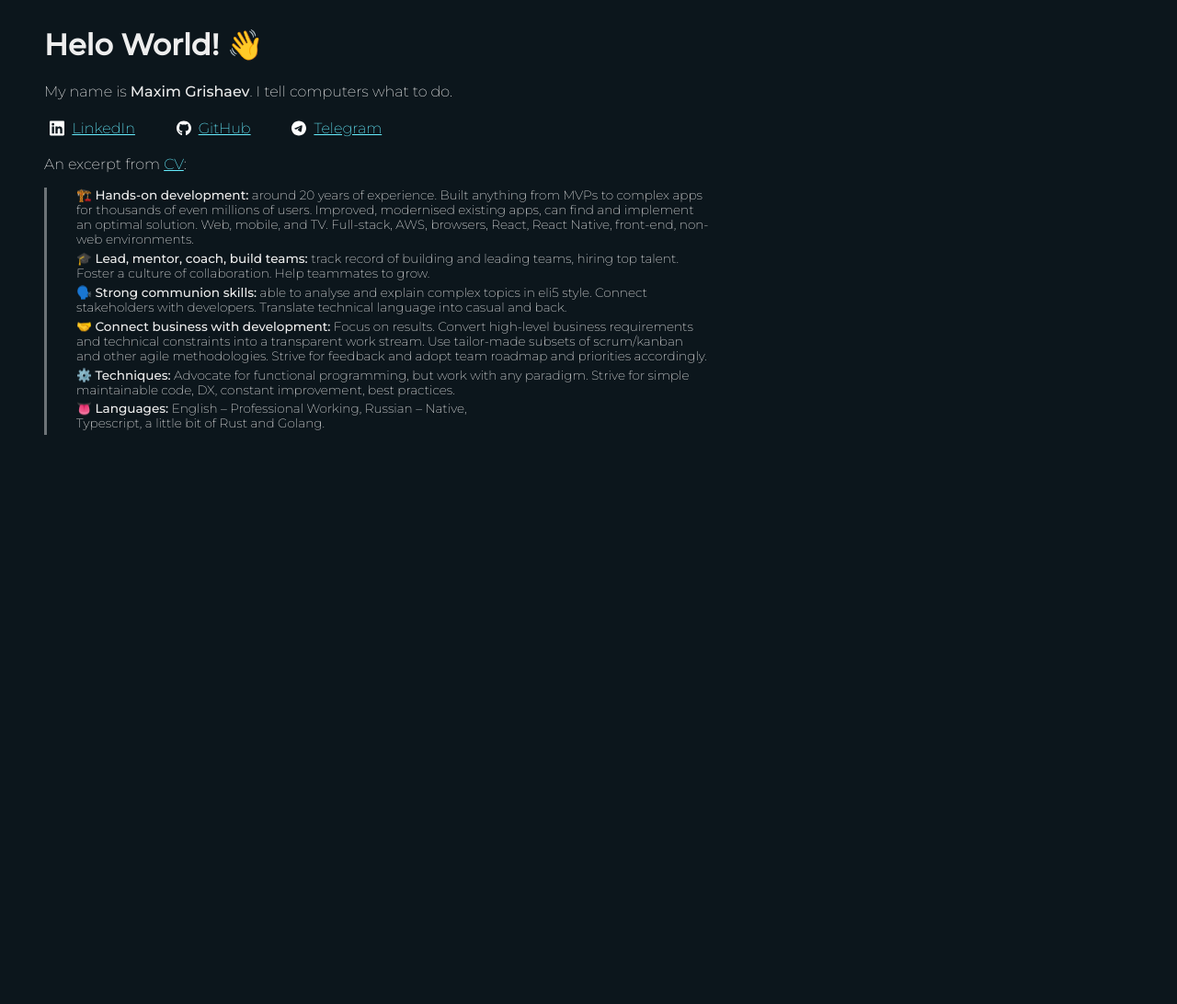
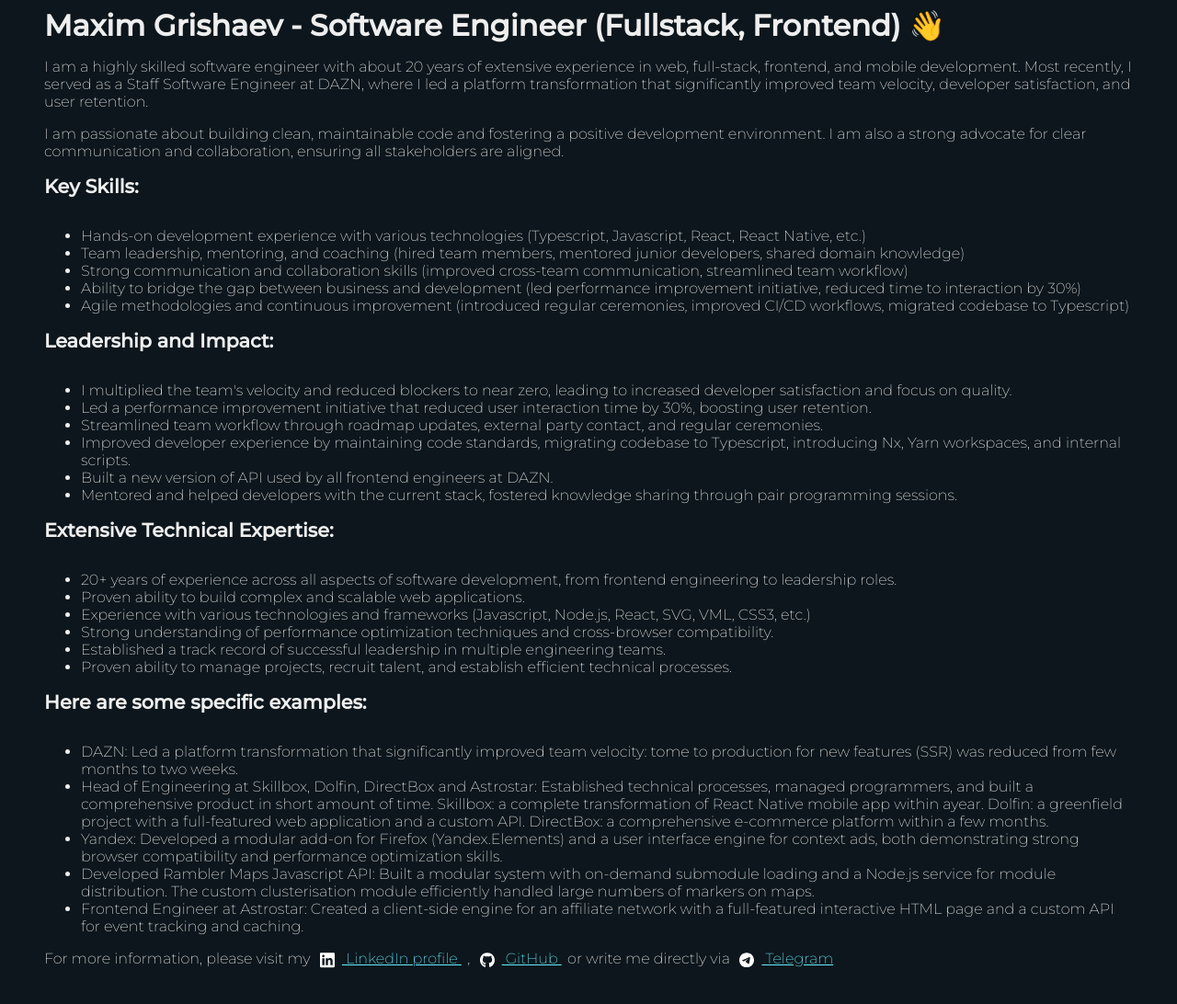
Before and after one commit to maxim-grishaev/maxim-grishaev.info, a website: page client/index.html in a window 1280 px wide. Shown: the part 40-1132 px from the top of the page at 92% size. Before the commit the page ends 800 px from the top, so only its background shows below. Drawn offline with Linux system fonts and the light colour scheme.

Commit message:
rm: pdf, update pitch

```diff
--- a/client/index.html
+++ b/client/index.html
@@ -1,70 +1,207 @@
 <!DOCTYPE html>
 <html lang="en">
-
   <head>
-    <meta charset="UTF-8">
+    <meta charset="UTF-8" />
     <title>Maxim Grishaev</title>
-    <link rel="stylesheet" href="./static/css/style.css">
-    <link rel="apple-touch-icon" sizes="180x180" href="./static/favicon/apple-touch-icon.png">
-    <link rel="icon" type="image/png" sizes="32x32" href="./static/favicon/favicon-32x32.png">
-    <link rel="icon" type="image/png" sizes="16x16" href="./static/favicon/favicon-16x16.png">
-    <link rel="manifest" href="./static/favicon/site.webmanifest">
+    <link rel="stylesheet" href="./static/css/style.css" />
+    <link
+      rel="apple-touch-icon"
+      sizes="180x180"
+      href="./static/favicon/apple-touch-icon.png"
+    />
+    <link
+      rel="icon"
+      type="image/png"
+      sizes="32x32"
+      href="./static/favicon/favicon-32x32.png"
+    />
+    <link
+      rel="icon"
+      type="image/png"
+      sizes="16x16"
+      href="./static/favicon/favicon-16x16.png"
+    />
+    <link rel="manifest" href="./static/favicon/site.webmanifest" />
   </head>
 
   <body>
     <div class="container">
-        <h1>Helo World! <span class="wave">👋</span></h1>
-        <p>My name is <strong>Maxim Grishaev</strong>. I tell computers what to do.</p>
-        <ul class="links">
+      <h1 class="wave">
+        Maxim Grishaev - Software Engineer (Fullstack, Frontend)
+        <span class="hand">👋</span>
+      </h1>
+      <p>
+        I am a highly skilled software engineer with about 20 years of extensive
+        experience in web, full-stack, frontend, and mobile development. Most
+        recently, I served as a Staff Software Engineer at DAZN, where I led a
+        platform transformation that significantly improved team velocity,
+        developer satisfaction, and user retention.
+      </p>
+
+      <p>
+        I am passionate about building clean, maintainable code and fostering a
+        positive development environment. I am also a strong advocate for clear
+        communication and collaboration, ensuring all stakeholders are aligned.
+      </p>
+
+      <h2>Key Skills:</h2>
+
+      <ul>
         <li>
-                <a href="https://www.linkedin.com/in/maxim-grishaev">
-                    <svg xmlns="http://www.w3.org/2000/svg" class="icon"
-                        viewBox="0 0 448 512"><!--! Font Awesome Pro 6.4.2 by @fontawesome - https://fontawesome.com License - https://fontawesome.com/license (Commercial License) Copyright 2023 Fonticons, Inc. -->
-                        <path
-                            d="M416 32H31.9C14.3 32 0 46.5 0 64.3v383.4C0 465.5 14.3 480 31.9 480H416c17.6 0 32-14.5 32-32.3V64.3c0-17.8-14.4-32.3-32-32.3zM135.4 416H69V202.2h66.5V416zm-33.2-243c-21.3 0-38.5-17.3-38.5-38.5S80.9 96 102.2 96c21.2 0 38.5 17.3 38.5 38.5 0 21.3-17.2 38.5-38.5 38.5zm282.1 243h-66.4V312c0-24.8-.5-56.7-34.5-56.7-34.6 0-39.9 27-39.9 54.9V416h-66.4V202.2h63.7v29.2h.9c8.9-16.8 30.6-34.5 62.9-34.5 67.2 0 79.7 44.3 79.7 101.9V416z" />
-                    </svg>
-                    LinkedIn</a>
+          Hands-on development experience with various technologies (Typescript,
+          Javascript, React, React Native, etc.)
         </li>
         <li>
-                <a href="https://github.com/maxim-grishaev">
-                    <svg xmlns="http://www.w3.org/2000/svg" class="icon"
-                        viewBox="0 0 496 512"><!--! Font Awesome Pro 6.4.2 by @fontawesome - https://fontawesome.com License - https://fontawesome.com/license (Commercial License) Copyright 2023 Fonticons, Inc. -->
-                        <path
-                            d="M165.9 397.4c0 2-2.3 3.6-5.2 3.6-3.3.3-5.6-1.3-5.6-3.6 0-2 2.3-3.6 5.2-3.6 3-.3 5.6 1.3 5.6 3.6zm-31.1-4.5c-.7 2 1.3 4.3 4.3 4.9 2.6 1 5.6 0 6.2-2s-1.3-4.3-4.3-5.2c-2.6-.7-5.5.3-6.2 2.3zm44.2-1.7c-2.9.7-4.9 2.6-4.6 4.9.3 2 2.9 3.3 5.9 2.6 2.9-.7 4.9-2.6 4.6-4.6-.3-1.9-3-3.2-5.9-2.9zM244.8 8C106.1 8 0 113.3 0 252c0 110.9 69.8 205.8 169.5 239.2 12.8 2.3 17.3-5.6 17.3-12.1 0-6.2-.3-40.4-.3-61.4 0 0-70 15-84.7-29.8 0 0-11.4-29.1-27.8-36.6 0 0-22.9-15.7 1.6-15.4 0 0 24.9 2 38.6 25.8 21.9 38.6 58.6 27.5 72.9 20.9 2.3-16 8.8-27.1 16-33.7-55.9-6.2-112.3-14.3-112.3-110.5 0-27.5 7.6-41.3 23.6-58.9-2.6-6.5-11.1-33.3 2.6-67.9 20.9-6.5 69 27 69 27 20-5.6 41.5-8.5 62.8-8.5s42.8 2.9 62.8 8.5c0 0 48.1-33.6 69-27 13.7 34.7 5.2 61.4 2.6 67.9 16 17.7 25.8 31.5 25.8 58.9 0 96.5-58.9 104.2-114.8 110.5 9.2 7.9 17 22.9 17 46.4 0 33.7-.3 75.4-.3 83.6 0 6.5 4.6 14.4 17.3 12.1C428.2 457.8 496 362.9 496 252 496 113.3 383.5 8 244.8 8zM97.2 352.9c-1.3 1-1 3.3.7 5.2 1.6 1.6 3.9 2.3 5.2 1 1.3-1 1-3.3-.7-5.2-1.6-1.6-3.9-2.3-5.2-1zm-10.8-8.1c-.7 1.3.3 2.9 2.3 3.9 1.6 1 3.6.7 4.3-.7.7-1.3-.3-2.9-2.3-3.9-2-.6-3.6-.3-4.3.7zm32.4 35.6c-1.6 1.3-1 4.3 1.3 6.2 2.3 2.3 5.2 2.6 6.5 1 1.3-1.3.7-4.3-1.3-6.2-2.2-2.3-5.2-2.6-6.5-1zm-11.4-14.7c-1.6 1-1.6 3.6 0 5.9 1.6 2.3 4.3 3.3 5.6 2.3 1.6-1.3 1.6-3.9 0-6.2-1.4-2.3-4-3.3-5.6-2z" />
-                    </svg>
-                    GitHub</a>
+          Team leadership, mentoring, and coaching (hired team members, mentored
+          junior developers, shared domain knowledge)
         </li>
         <li>
-                <a href="https://t.me/mg_k3">
-                    <svg xmlns="http://www.w3.org/2000/svg" class="icon"
-                        viewBox="0 0 496 512"><!--! Font Awesome Pro 6.4.2 by @fontawesome - https://fontawesome.com License - https://fontawesome.com/license (Commercial License) Copyright 2023 Fonticons, Inc. -->
-                        <path
-                            d="M248,8C111.033,8,0,119.033,0,256S111.033,504,248,504,496,392.967,496,256,384.967,8,248,8ZM362.952,176.66c-3.732,39.215-19.881,134.378-28.1,178.3-3.476,18.584-10.322,24.816-16.948,25.425-14.4,1.326-25.338-9.517-39.287-18.661-21.827-14.308-34.158-23.215-55.346-37.177-24.485-16.135-8.612-25,5.342-39.5,3.652-3.793,67.107-61.51,68.335-66.746.153-.655.3-3.1-1.154-4.384s-3.59-.849-5.135-.5q-3.283.746-104.608,69.142-14.845,10.194-26.894,9.934c-8.855-.191-25.888-5.006-38.551-9.123-15.531-5.048-27.875-7.717-26.8-16.291q.84-6.7,18.45-13.7,108.446-47.248,144.628-62.3c68.872-28.647,83.183-33.623,92.511-33.789,2.052-.034,6.639.474,9.61,2.885a10.452,10.452,0,0,1,3.53,6.716A43.765,43.765,0,0,1,362.952,176.66Z" />
-                    </svg>
-                    Telegram</a>
+          Strong communication and collaboration skills (improved cross-team
+          communication, streamlined team workflow)
+        </li>
+        <li>
+          Ability to bridge the gap between business and development (led
+          performance improvement initiative, reduced time to interaction by
+          30%)
+        </li>
+        <li>
+          Agile methodologies and continuous improvement (introduced regular
+          ceremonies, improved CI/CD workflows, migrated codebase to Typescript)
         </li>
       </ul>
 
-        <p>An excerpt from <a href="./static/docs/MaximGrishaev.docx">CV</a>:</p>
-        <div class="cv">
-            <p>🏗️&nbsp;<strong>Hands-on development:</strong> around 20 years of experience. Built anything from MVPs
-                to complex apps for thousands of even millions of users. Improved, modernised existing apps, can find
-                and implement an optimal solution. Web, mobile, and TV. Full-stack, AWS, browsers, React, React Native,
-                front-end, non-web environments.</p>
-            <p>🎓&nbsp;<strong>Lead, mentor, coach, build teams:</strong> track record of building and leading teams,
-                hiring top talent. Foster a culture of collaboration. Help teammates to grow. </p>
-            <p>🗣️&nbsp;<strong>Strong communion skills:</strong> able to analyse and explain complex topics in eli5
-                style. Connect stakeholders with developers. Translate technical language into casual and back.</p>
-            <p>🤝&nbsp;<strong>Connect business with development:</strong> Focus on results. Convert high-level business
-                requirements and technical constraints into a transparent work stream. Use tailor-made subsets of
-                scrum/kanban and other agile methodologies. Strive for feedback and adopt team roadmap and priorities
-                accordingly.</p>
-            <p>⚙️&nbsp;<strong>Techniques:</strong> Advocate for functional programming, but work with any paradigm.
-                Strive for simple maintainable code, DX, constant improvement, best practices.</p>
-            <p>👅&nbsp;<strong>Languages:</strong> English &ndash; Professional Working, Russian &ndash; Native,<br />
-                Typescript, a little bit of Rust and Golang.</p>
-        </div>
+      <h2>Leadership and Impact:</h2>
+      <ul>
+        <li>
+          I multiplied the team's velocity and reduced blockers to near zero,
+          leading to increased developer satisfaction and focus on quality.
+        </li>
+        <li>
+          Led a performance improvement initiative that reduced user interaction
+          time by 30%, boosting user retention.
+        </li>
+        <li>
+          Streamlined team workflow through roadmap updates, external party
+          contact, and regular ceremonies.
+        </li>
+        <li>
+          Improved developer experience by maintaining code standards, migrating
+          codebase to Typescript, introducing Nx, Yarn workspaces, and internal
+          scripts.
+        </li>
+        <li>
+          Built a new version of API used by all frontend engineers at DAZN.
+        </li>
+        <li>
+          Mentored and helped developers with the current stack, fostered
+          knowledge sharing through pair programming sessions.
+        </li>
+      </ul>
+
+      <h2>Extensive Technical Expertise:</h2>
+
+      <ul>
+        <li>
+          20+ years of experience across all aspects of software development,
+          from frontend engineering to leadership roles.
+        </li>
+        <li>Proven ability to build complex and scalable web applications.</li>
+        <li>
+          Experience with various technologies and frameworks (Javascript,
+          Node.js, React, SVG, VML, CSS3, etc.)
+        </li>
+        <li>
+          Strong understanding of performance optimization techniques and
+          cross-browser compatibility.
+        </li>
+        <li>
+          Established a track record of successful leadership in multiple
+          engineering teams.
+        </li>
+        <li>
+          Proven ability to manage projects, recruit talent, and establish
+          efficient technical processes.
+        </li>
+      </ul>
+
+      <h2>Here are some specific examples:</h2>
+
+      <ul>
+        <li>
+          DAZN: Led a platform transformation that significantly improved team
+          velocity: tome to production for new features (SSR) was reduced from
+          few months to two weeks.
+        </li>
+        <li>
+          Head of Engineering at Skillbox, Dolfin, DirectBox and Astrostar:
+          Established technical processes, managed programmers, and built a
+          comprehensive product in short amount of time. Skillbox: a complete
+          transformation of React Native mobile app within ayear. Dolfin: a
+          greenfield project with a full-featured web application and a custom
+          API. DirectBox: a comprehensive e-commerce platform within a few
+          months.
+        </li>
+        <li>
+          Yandex: Developed a modular add-on for Firefox (Yandex.Elements) and a
+          user interface engine for context ads, both demonstrating strong
+          browser compatibility and performance optimization skills.
+        </li>
+        <li>
+          Developed Rambler Maps Javascript API: Built a modular system with
+          on-demand submodule loading and a Node.js service for module
+          distribution. The custom clusterisation module efficiently handled
+          large numbers of markers on maps.
+        </li>
+        <li>
+          Frontend Engineer at Astrostar: Created a client-side engine for an
+          affiliate network with a full-featured interactive HTML page and a
+          custom API for event tracking and caching.
+        </li>
+      </ul>
+
+      <p class="links">
+        For more information, please visit my
+
+        <a href="https://www.linkedin.com/in/maxim-grishaev">
+          <svg
+            xmlns="http://www.w3.org/2000/svg"
+            class="icon"
+            viewBox="0 0 448 512"
+          >
+            <path
+              d="M416 32H31.9C14.3 32 0 46.5 0 64.3v383.4C0 465.5 14.3 480 31.9 480H416c17.6 0 32-14.5 32-32.3V64.3c0-17.8-14.4-32.3-32-32.3zM135.4 416H69V202.2h66.5V416zm-33.2-243c-21.3 0-38.5-17.3-38.5-38.5S80.9 96 102.2 96c21.2 0 38.5 17.3 38.5 38.5 0 21.3-17.2 38.5-38.5 38.5zm282.1 243h-66.4V312c0-24.8-.5-56.7-34.5-56.7-34.6 0-39.9 27-39.9 54.9V416h-66.4V202.2h63.7v29.2h.9c8.9-16.8 30.6-34.5 62.9-34.5 67.2 0 79.7 44.3 79.7 101.9V416z"
+            />
+          </svg>
+          LinkedIn profile </a
+        >,
+
+        <a href="https://github.com/maxim-grishaev">
+          <svg
+            xmlns="http://www.w3.org/2000/svg"
+            class="icon"
+            viewBox="0 0 496 512"
+          >
+            <path
+              d="M165.9 397.4c0 2-2.3 3.6-5.2 3.6-3.3.3-5.6-1.3-5.6-3.6 0-2 2.3-3.6 5.2-3.6 3-.3 5.6 1.3 5.6 3.6zm-31.1-4.5c-.7 2 1.3 4.3 4.3 4.9 2.6 1 5.6 0 6.2-2s-1.3-4.3-4.3-5.2c-2.6-.7-5.5.3-6.2 2.3zm44.2-1.7c-2.9.7-4.9 2.6-4.6 4.9.3 2 2.9 3.3 5.9 2.6 2.9-.7 4.9-2.6 4.6-4.6-.3-1.9-3-3.2-5.9-2.9zM244.8 8C106.1 8 0 113.3 0 252c0 110.9 69.8 205.8 169.5 239.2 12.8 2.3 17.3-5.6 17.3-12.1 0-6.2-.3-40.4-.3-61.4 0 0-70 15-84.7-29.8 0 0-11.4-29.1-27.8-36.6 0 0-22.9-15.7 1.6-15.4 0 0 24.9 2 38.6 25.8 21.9 38.6 58.6 27.5 72.9 20.9 2.3-16 8.8-27.1 16-33.7-55.9-6.2-112.3-14.3-112.3-110.5 0-27.5 7.6-41.3 23.6-58.9-2.6-6.5-11.1-33.3 2.6-67.9 20.9-6.5 69 27 69 27 20-5.6 41.5-8.5 62.8-8.5s42.8 2.9 62.8 8.5c0 0 48.1-33.6 69-27 13.7 34.7 5.2 61.4 2.6 67.9 16 17.7 25.8 31.5 25.8 58.9 0 96.5-58.9 104.2-114.8 110.5 9.2 7.9 17 22.9 17 46.4 0 33.7-.3 75.4-.3 83.6 0 6.5 4.6 14.4 17.3 12.1C428.2 457.8 496 362.9 496 252 496 113.3 383.5 8 244.8 8zM97.2 352.9c-1.3 1-1 3.3.7 5.2 1.6 1.6 3.9 2.3 5.2 1 1.3-1 1-3.3-.7-5.2-1.6-1.6-3.9-2.3-5.2-1zm-10.8-8.1c-.7 1.3.3 2.9 2.3 3.9 1.6 1 3.6.7 4.3-.7.7-1.3-.3-2.9-2.3-3.9-2-.6-3.6-.3-4.3.7zm32.4 35.6c-1.6 1.3-1 4.3 1.3 6.2 2.3 2.3 5.2 2.6 6.5 1 1.3-1.3.7-4.3-1.3-6.2-2.2-2.3-5.2-2.6-6.5-1zm-11.4-14.7c-1.6 1-1.6 3.6 0 5.9 1.6 2.3 4.3 3.3 5.6 2.3 1.6-1.3 1.6-3.9 0-6.2-1.4-2.3-4-3.3-5.6-2z"
+            />
+          </svg>
+          GitHub
+        </a>
+        or write me directly via
+
+        <a href="https://t.me/mg_k3">
+          <svg
+            xmlns="http://www.w3.org/2000/svg"
+            class="icon"
+            viewBox="0 0 496 512"
+          >
+            <path
+              d="M248,8C111.033,8,0,119.033,0,256S111.033,504,248,504,496,392.967,496,256,384.967,8,248,8ZM362.952,176.66c-3.732,39.215-19.881,134.378-28.1,178.3-3.476,18.584-10.322,24.816-16.948,25.425-14.4,1.326-25.338-9.517-39.287-18.661-21.827-14.308-34.158-23.215-55.346-37.177-24.485-16.135-8.612-25,5.342-39.5,3.652-3.793,67.107-61.51,68.335-66.746.153-.655.3-3.1-1.154-4.384s-3.59-.849-5.135-.5q-3.283.746-104.608,69.142-14.845,10.194-26.894,9.934c-8.855-.191-25.888-5.006-38.551-9.123-15.531-5.048-27.875-7.717-26.8-16.291q.84-6.7,18.45-13.7,108.446-47.248,144.628-62.3c68.872-28.647,83.183-33.623,92.511-33.789,2.052-.034,6.639.474,9.61,2.885a10.452,10.452,0,0,1,3.53,6.716A43.765,43.765,0,0,1,362.952,176.66Z"
+            />
+          </svg>
+          Telegram
+        </a>
+      </p>
     </div>
   </body>
-
 </html>
--- a/client/static/css/style.css
+++ b/client/static/css/style.css
@@ -9,14 +9,25 @@
   background-color: #0c161c;
   color: #eee;
   font-weight: 200;
-  font-family: "Montserrat", sans-serif;
+  font-family: 'Montserrat', sans-serif;
+}
+
+h1 {
+  font-size: 2rem;
+  margin: 0 0 1rem;
+}
+
+h2 {
+  font-size: 1.3rem;
+  margin: 0 0 1rem;
 }
 
 strong {
   font-weight: 500;
 }
 
-a,a:visited {
+a,
+a:visited {
   color: #6ef;
   text-decoration: underline;
 }
@@ -32,43 +43,12 @@
 p {
   margin: 0 0 1rem;
 }
-.cv {
-  border-left: 3px solid #ffffff66;
-  padding-left: 2rem;
-}
-.cv p {
-  margin-bottom: .3rem;
-  font-size: 85%;
-  width: 60%;
-}
 
-ul.links {
-  list-style: none;
-  padding: 0;
-  margin: 0 0 1rem;
-}
-ul.links li {
-  display: inline-block;
-  margin: 0 1rem 0 0;
-}
-.links {
-  margin-top: 1rem;
-  display: flex;
-  flex-direction: row;
-  justify-content: flex-start;
-}
 .links a {
-  display: flex;
-  flex-direction: row;
-}
-.links a {
-  transition:
-    background-color .2s ease-in-out,
-    color .2s ease-in-out;
+  transition: background-color 0.2s ease-in-out, color 0.2s ease-in-out;
   background-color: #ffffff00;
   border-radius: 1rem;
-  padding: .3rem .4rem;
-  margin-right: 1rem;
+  padding: 0.3rem 0.4rem;
 }
 
 .links a:hover {
@@ -78,7 +58,7 @@
 
 .icon {
   width: 1rem;
-  margin-right: .5rem;
+  margin-right: 0.5rem;
   vertical-align: middle;
   color: #fff;
   fill: #fff;
@@ -88,29 +68,51 @@
   animation: color-change 1s infinite alternate ease-in-out;
 }
 @keyframes color-change {
-  0% { transform: scale(1); }
-  50% { transform: scale(1.2); }
-  100% { transform: scale(1); }
+  0% {
+    transform: scale(1);
+  }
+  50% {
+    transform: scale(1.2);
+  }
+  100% {
+    transform: scale(1);
+  }
 }
 
-.wave {
+.wave .hand {
   animation-name: wave;
   animation-duration: 1.5s;
   animation-iteration-count: 1;
   transform-origin: 70% 70%;
   display: inline-block;
 }
-.wave:hover {
+.wave:hover .hand {
   animation-iteration-count: infinite;
 }
 
 @keyframes wave {
-  0% { transform: rotate( 0.0deg) }
- 10% { transform: rotate(14.0deg) }
- 20% { transform: rotate(-8.0deg) }
- 30% { transform: rotate(14.0deg) }
- 40% { transform: rotate(-4.0deg) }
- 50% { transform: rotate(10.0deg) }
- 60% { transform: rotate( 0.0deg) }
-100% { transform: rotate( 0.0deg) }
+  0% {
+    transform: rotate(0deg);
+  }
+  10% {
+    transform: rotate(14deg);
+  }
+  20% {
+    transform: rotate(-8deg);
+  }
+  30% {
+    transform: rotate(14deg);
+  }
+  40% {
+    transform: rotate(-4deg);
+  }
+  50% {
+    transform: rotate(10deg);
+  }
+  60% {
+    transform: rotate(0deg);
+  }
+  100% {
+    transform: rotate(0deg);
+  }
 }
```
Also changed, not shown: 2 other files. Lines whose indentation alone changed are shown as unchanged.
